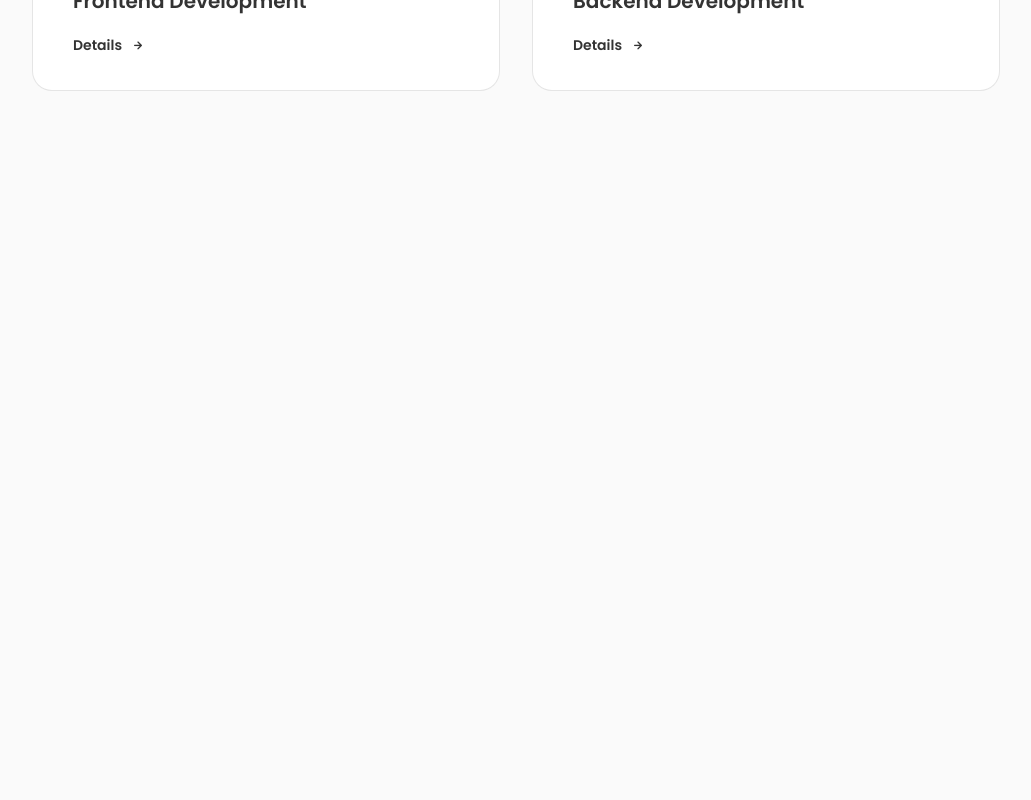
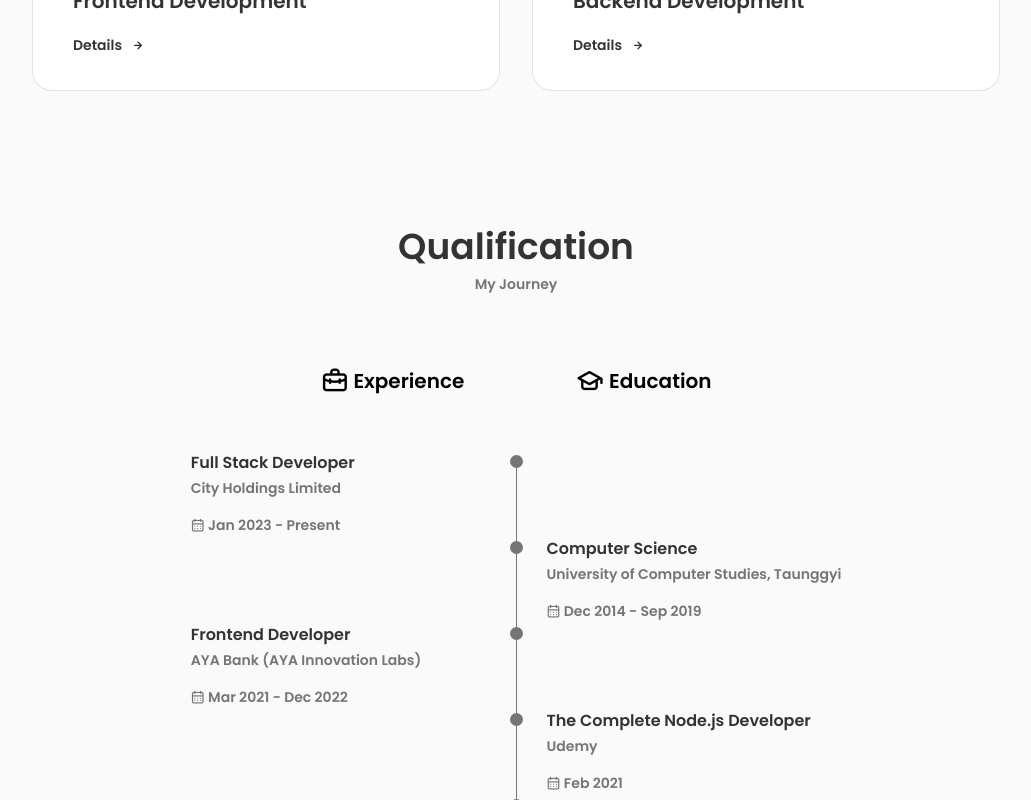
Before and after one commit to khunzinshine/khunzinshine.onrender, a React (Create React App) app: page / in a window 1280 px wide. Shown: the part 2380-3180 px from the top of the page, without its empty margins (124-1155 px from the left). Before the commit the page ends 2503 px from the top, so only its background shows below. Built offline with nearby package versions, Linux system fonts and the light colour scheme.

Commit message:
Imported Qualification section into App

```diff
--- a/src/App.js
+++ b/src/App.js
@@ -3,6 +3,7 @@ import './App.css';
 import About from './components/about/About';
 import Header from './components/header/Header';
 import Home from './components/home/Home';
+import Qualification from './components/qualification/Qualification';
 import Services from './components/services/Services';
 import Skills from './components/skills/Skills';
 
@@ -15,6 +16,7 @@ function App() {
         <About />
         <Skills />
         <Services />
+        <Qualification />
       </main>
     </>
   );
```
